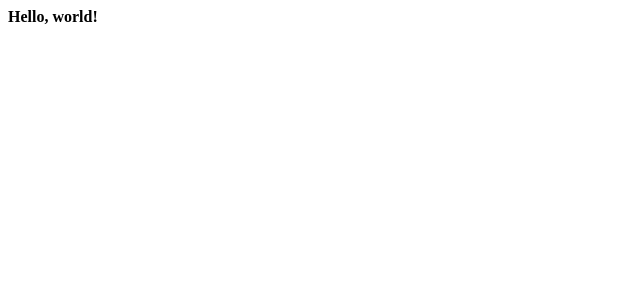
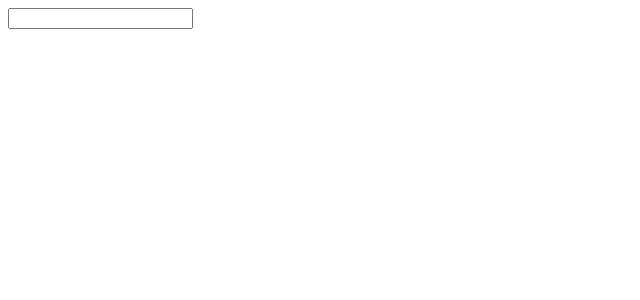
Before and after one commit to comame/qrcode-maker, a React app: page / in a window 1280 px wide. Shown: the top 300 px of the page, without its empty margins (0-640 px from the left). Built offline with nearby package versions, Linux system fonts and the light colour scheme.

Commit message:
qrコードが生成できるようになった

```diff
--- a/package.json
+++ b/package.json
@@ -4,6 +4,7 @@
     "build": "webpack --mode production"
   },
   "devDependencies": {
+    "@types/qrcode": "^1.4.0",
     "@types/react": "^16.14.4",
     "@types/react-dom": "^16.9.11",
     "css-loader": "^3.6.0",
@@ -17,5 +18,8 @@
     "typescript": "^4.1.5",
     "webpack": "^4.46.0",
     "webpack-cli": "^3.3.12"
+  },
+  "dependencies": {
+    "qrcode": "^1.4.4"
   }
 }
--- a/src/app.tsx
+++ b/src/app.tsx
@@ -1,9 +1,23 @@
-import React from 'react'
+import React, { useState } from 'react'
 import { render } from 'react-dom'
+
+import { generateDataURIQRCode } from './qrcode'
 
 import './index.html'
 import './style.scss'
 
-const App = () => <div>Hello, world!</div>
+const App: React.FC = () =>{
+    const [ dataURI, setDataURI ] = useState('')
+    const onInput = async (e: React.FormEvent<HTMLInputElement>) => {
+        const text = e.currentTarget.value
+        const code = text ? await generateDataURIQRCode(e.currentTarget.value) : ''
+        setDataURI(code)
+    }
+
+    return <div>
+        <input onInput={ onInput }></input>
+        <img src={ dataURI }></img>
+    </div>
+}
 
 render(<App />, document.getElementById('app'))
--- /dev/null
+++ b/src/qrcode.ts
@@ -0,0 +1,13 @@
+import qrcode from 'qrcode'
+
+export async function generateDataURIQRCode(message: string): Promise<string> {
+    return new Promise((resolve, reject) => {
+        qrcode.toDataURL(message, (err, url) => {
+            if (err) {
+                reject(err)
+                return
+            }
+            resolve(url)
+        })
+    })
+}
```
Also changed, not shown: 1 other file (tests, documents, lock files or other folders).
